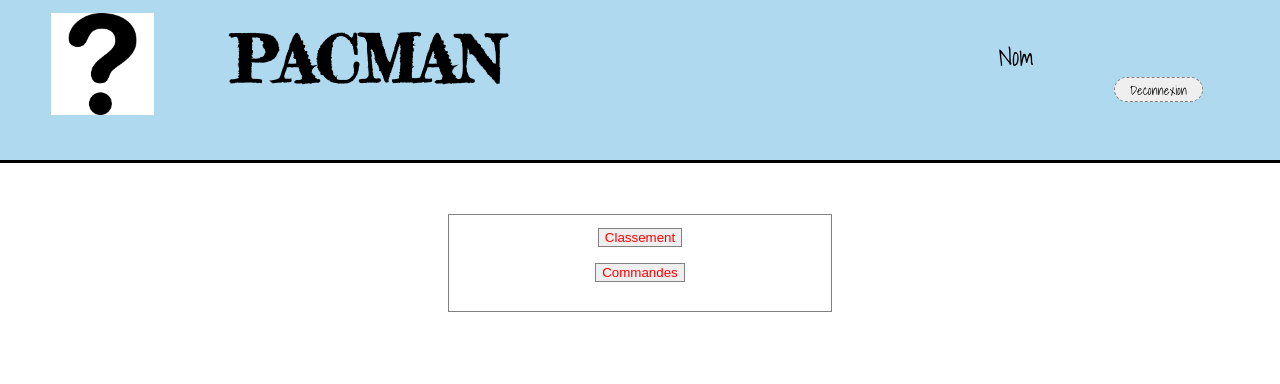
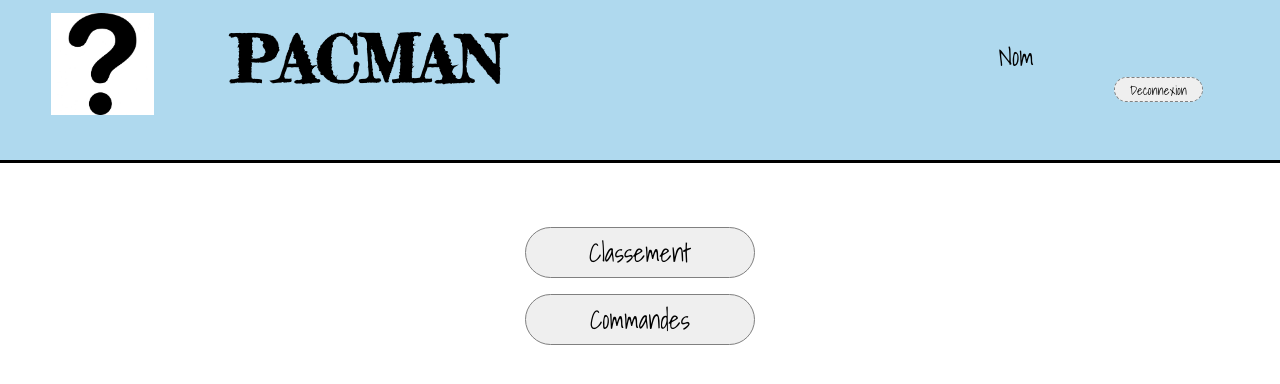
Before and after one commit to YubelCU/Interface, a PHP site: page /Essai.html in a window 1280 px wide. Shown: the top 384 px of the page. Run offline with PHP 8.4, Linux system fonts and the light colour scheme.

Commit message:
Finalisation aperçu CSS

```diff
--- a/css/style.css
+++ b/css/style.css
@@ -71,14 +71,20 @@
 #listeBouttons{
 	vertical-align:middle;
 	position:relative;
-	border:0.05vw solid gray;
+
 	padding:1vw;
 	margin:4vw 35vw;
 	text-align:center;
 
 }
 .boutton{
-	color:red;
 	border:0.05vw solid gray;
+	width:18vw;
+	height:4vw;
+	border-radius:8vw;
+	border:0.1vw solid gray;
+	font-family:funky;
+	font-size:2vw;
+
 
 }
```
